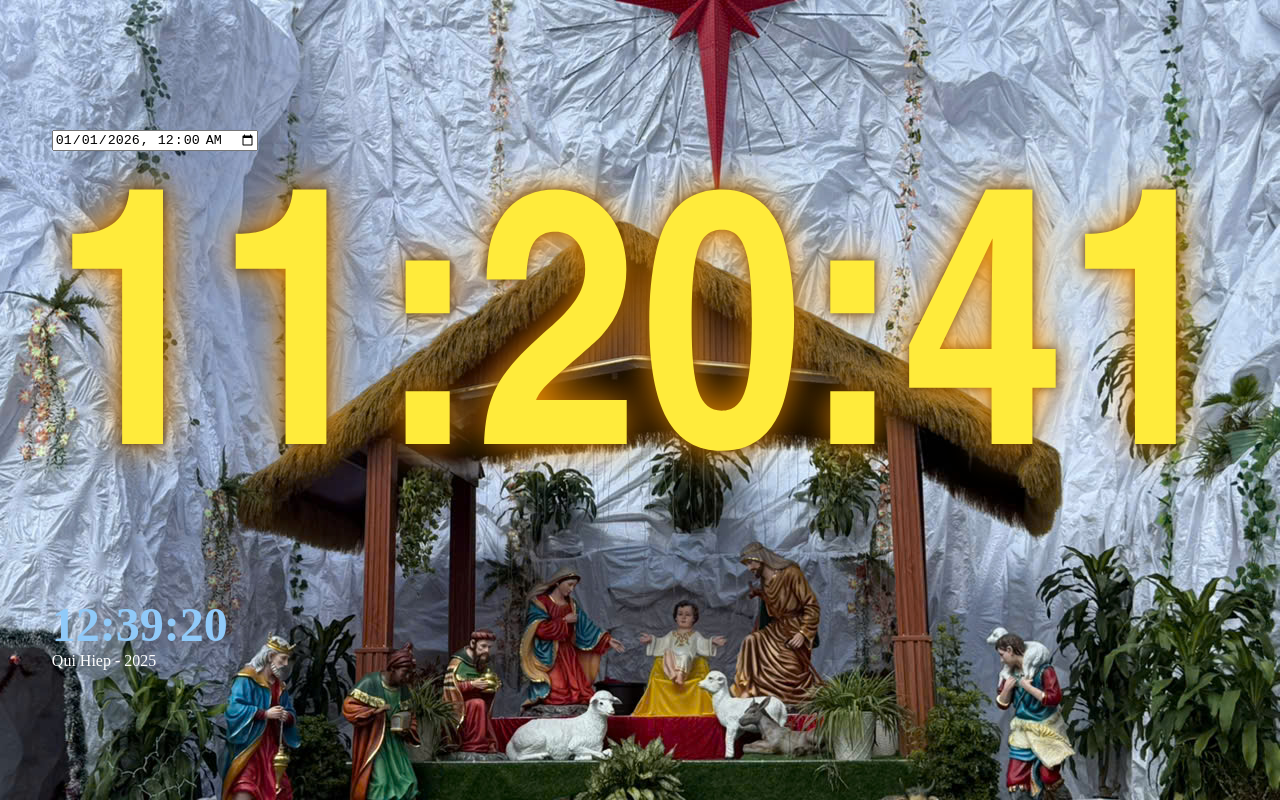
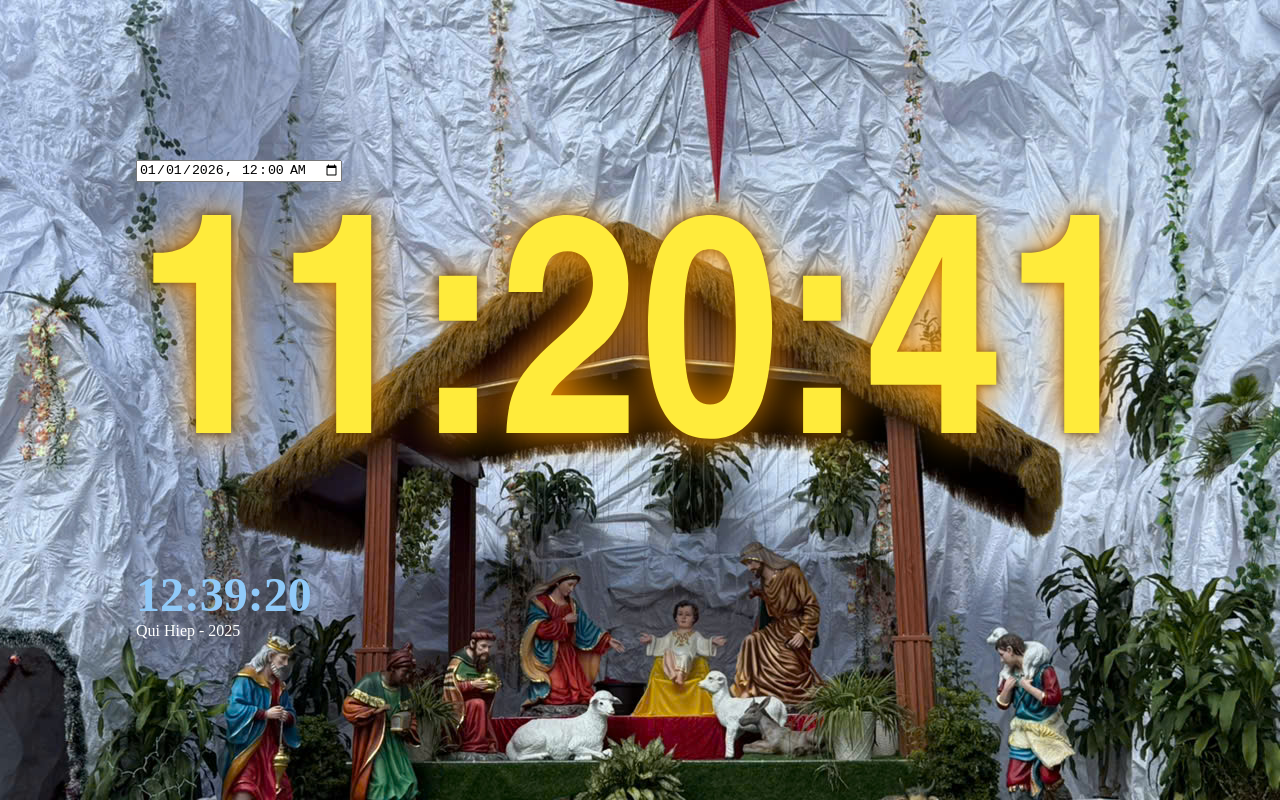
Before and after one commit to gioandoan/html-clock26, a plain HTML site: page index.html in a window 1280 px wide. Drawn offline with Linux system fonts and the light colour scheme.

Commit message:
update font size

```diff
--- a/index.html
+++ b/index.html
@@ -35,7 +35,7 @@
       justify-content: center;
       align-items: center; */
       /* height: 90vh; */
-      font-size: 28vw;
+      font-size: 24vw;
       margin: 0;
       font-family: 'Arial Narrow', Arial, sans-serif;
       font-weight: bold;
```
